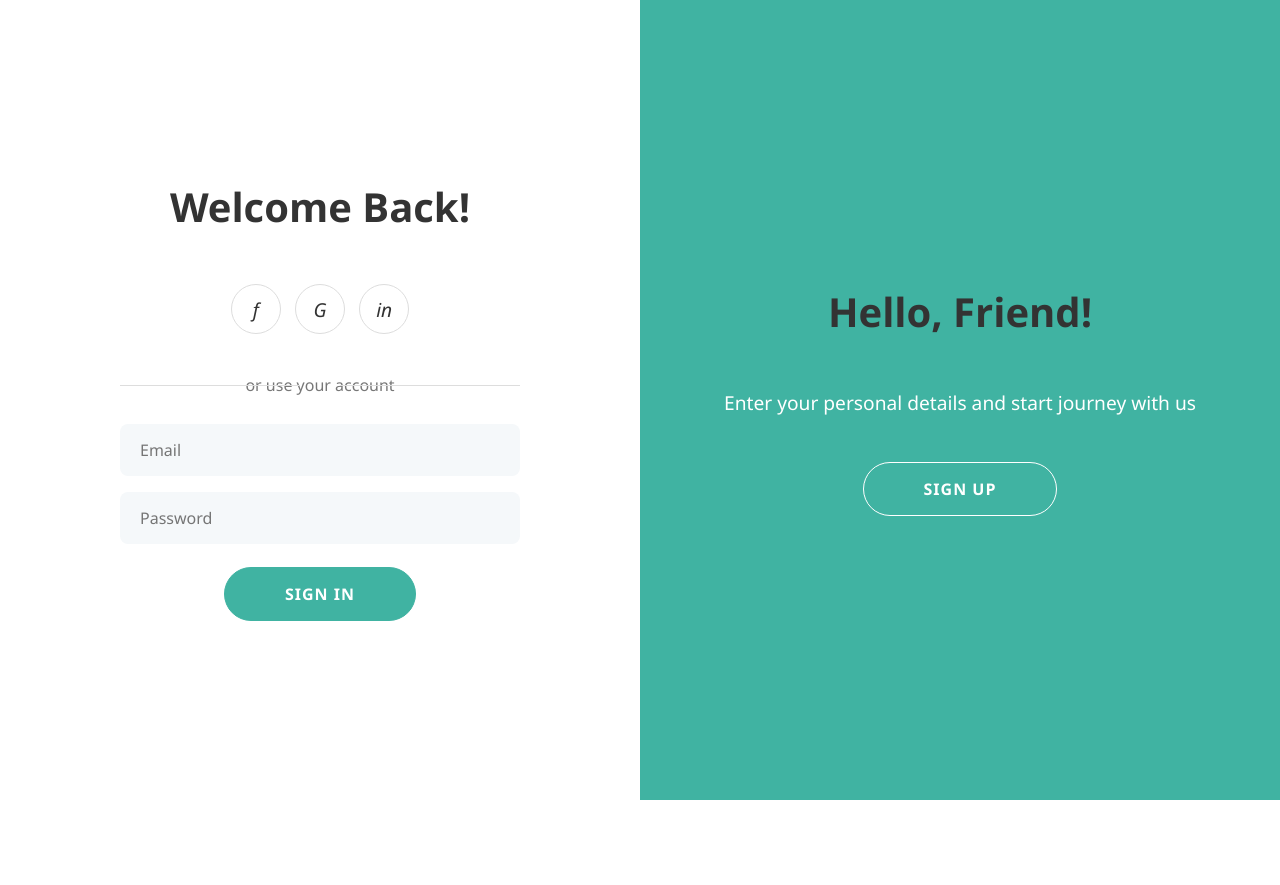
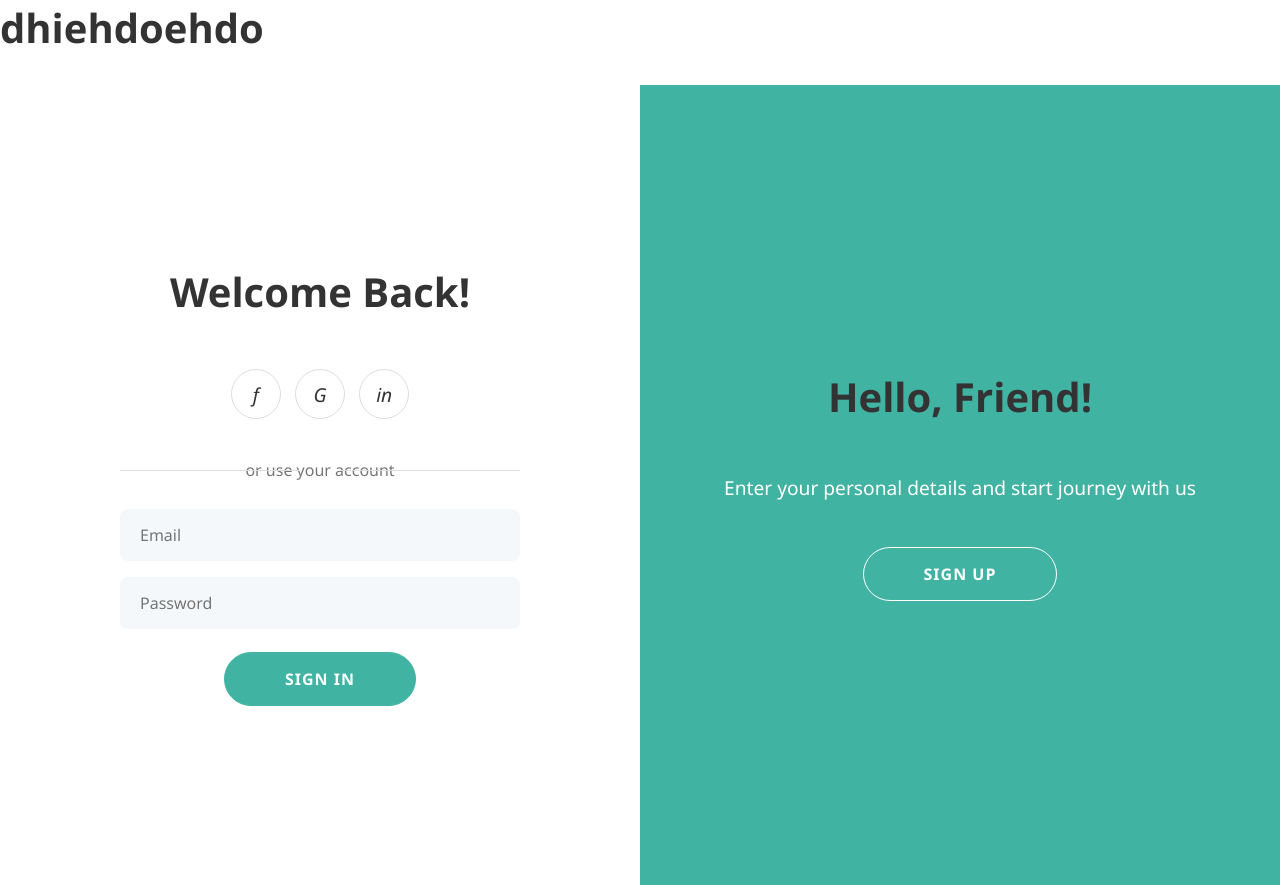
Before and after one commit to laibajabeen/Child-Vaccination-Management, a website: page login.html in a window 1280 px wide. Before the commit the page ends 800 px from the top, so only its background shows below. Drawn offline with Linux system fonts and the light colour scheme.

Commit message:
progress

```diff
--- a/login.html
+++ b/login.html
@@ -7,6 +7,11 @@
 <link rel="stylesheet" href="login.css">
 </head>
 <body>
+    <div>
+        <div class="hhi">
+            <h1>dhiehdoehdo</h1>
+        </div>
+    </div>
     <div class="container">
         <div class="form-container sign-up-container">
             <form id="signupForm" action="#" method="POST">
@@ -107,6 +112,7 @@
             }
         });
 
+
         document.getElementById('signupForm').addEventListener('submit', async (e) => {
             e.preventDefault();
             const formData = new FormData(e.target);
```
